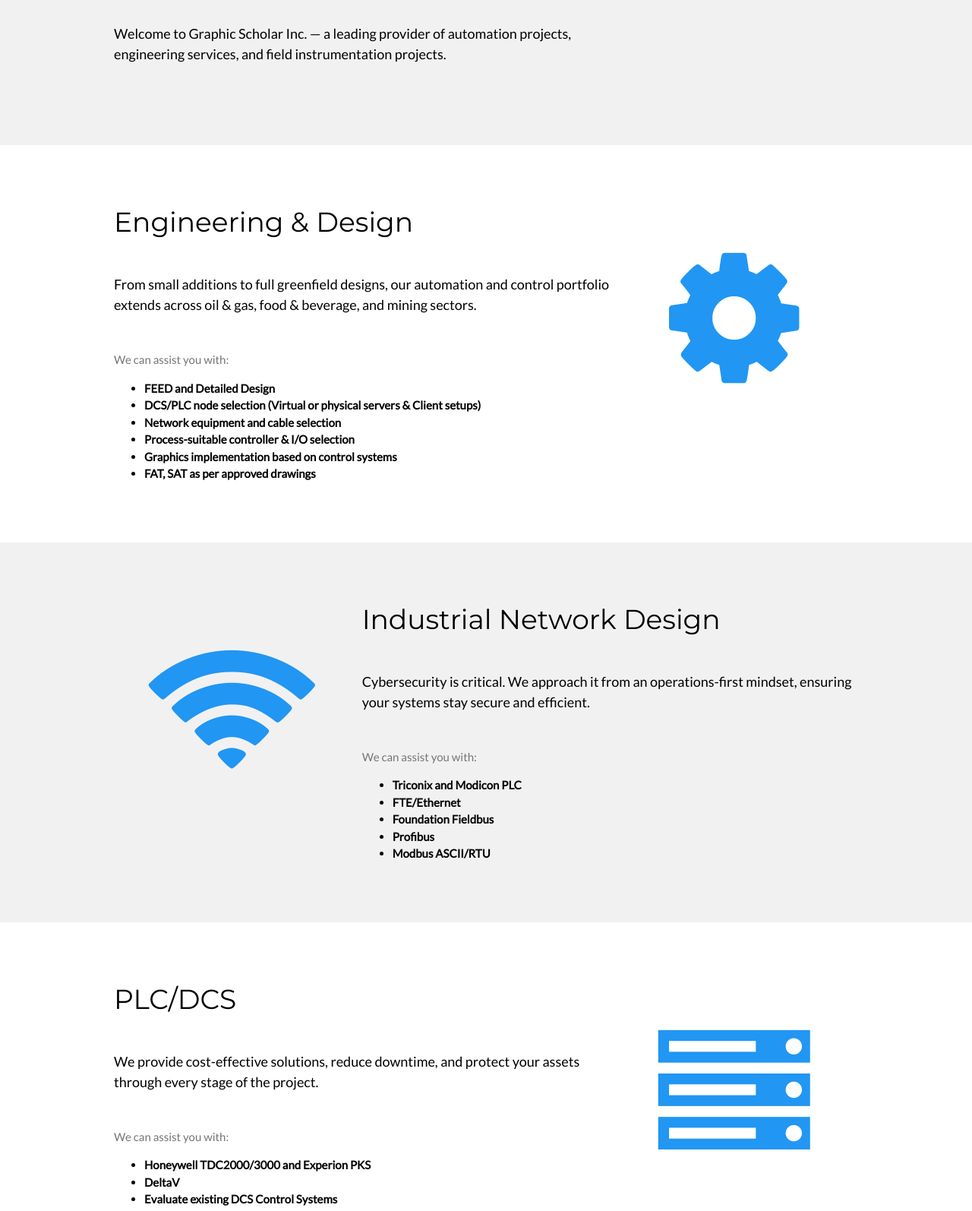
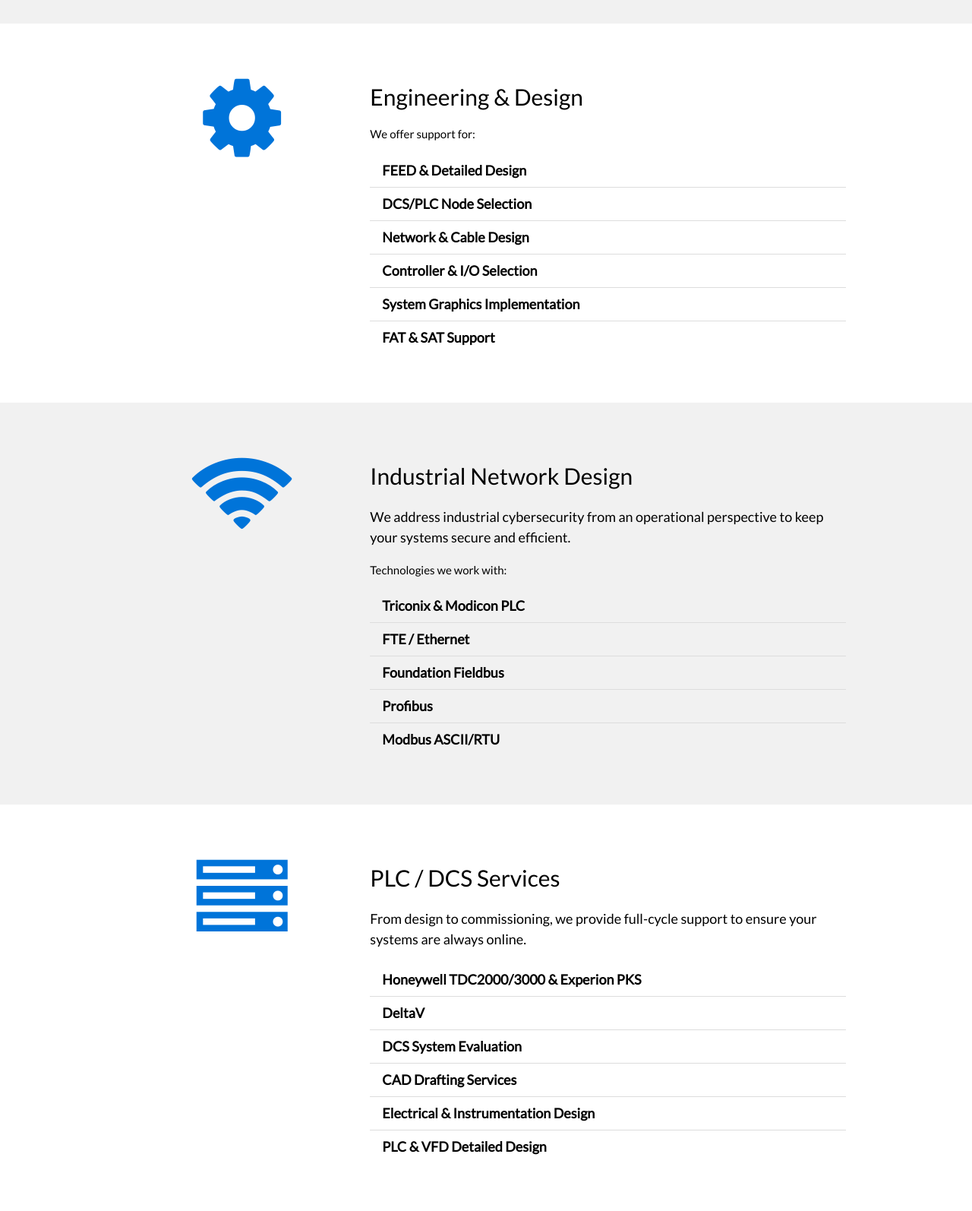
Before and after one commit to DDpyan/DDpyan.github.io, a plain HTML site: page index.html in a window 1280 px wide. Shown: the part 753-2347 px from the top of the page at 76% size. Drawn offline with nearby package versions, Linux system fonts and the light colour scheme.

Commit message:
Update index.html

```diff
--- a/index.html
+++ b/index.html
@@ -5,14 +5,41 @@
   <meta charset="UTF-8">
   <meta name="viewport" content="width=device-width, initial-scale=1">
   <link rel="stylesheet" href="https://www.w3schools.com/w3css/4/w3.css">
-  <link rel="stylesheet" href="https://fonts.googleapis.com/css?family=Lato">
-  <link rel="stylesheet" href="https://fonts.googleapis.com/css?family=Montserrat">
+  <link rel="stylesheet" href="https://fonts.googleapis.com/css?family=Lato|Montserrat">
   <link rel="stylesheet" href="https://cdnjs.cloudflare.com/ajax/libs/font-awesome/4.7.0/css/font-awesome.min.css">
   <style>
-    body,h1,h2,h3,h4,h5,h6 {font-family: "Lato", sans-serif}
-    .w3-bar,h1,button {font-family: "Montserrat", sans-serif}
-    .fa-cog,.fa-wifi,.fa-server {font-size:200px}
-    .w3-primary {background-color: #1E90FF !important; color: white !important;} /* Clean professional blue */
+    :root {
+      --primary-color: #0074D9;
+    }
+
+    body,h1,h2,h3,h4,h5,h6 {
+      font-family: "Lato", sans-serif;
+    }
+
+    .w3-bar,h1,button {
+      font-family: "Montserrat", sans-serif;
+    }
+
+    .fa {
+      font-size: 80px;
+    }
+
+    .section-icon {
+      font-size: 120px;
+    }
+
+    .w3-primary {
+      background-color: var(--primary-color) !important;
+      color: white !important;
+    }
+
+    .w3-text-primary {
+      color: var(--primary-color) !important;
+    }
+
+    a.w3-hover-text-primary:hover {
+      color: var(--primary-color) !important;
+    }
   </style>
 </head>
 <body>
@@ -20,66 +47,65 @@
 <!-- Navigation Bar -->
 <div class="w3-top">
   <div class="w3-bar w3-primary w3-card w3-large">
-    <a href="#" class="w3-bar-item w3-button w3-padding-large">
-      <img src="logo.png" alt="Graphic Scholar Inc." style="height:35px; vertical-align:middle; margin-right:10px;">
-      HOME
-    </a>
+    <a href="#" class="w3-bar-item w3-button w3-padding-large">HOME</a>
+    <a href="#about" class="w3-bar-item w3-button w3-padding-large">ABOUT</a>
+    <a href="#engineering" class="w3-bar-item w3-button w3-padding-large">ENGINEERING</a>
+    <a href="#network" class="w3-bar-item w3-button w3-padding-large">NETWORK</a>
+    <a href="#plc" class="w3-bar-item w3-button w3-padding-large">PLC/DCS</a>
+    <a href="#contact" class="w3-bar-item w3-button w3-padding-large">CONTACT</a>
   </div>
 </div>
 
 <!-- Header -->
 <header class="w3-container w3-center w3-primary" style="padding:150px 16px" id="home">
-  <img src="logo.png" alt="Graphic Scholar Logo" style="height:100px; margin-bottom: 24px;">
-  <h1 class="w3-jumbo">Graphic Scholar Inc.</h1>
+  <h1 class="w3-jumbo w3-animate-top">Graphic Scholar Inc.</h1>
   <p class="w3-xlarge">Automation | Engineering | Instrumentation</p>
 </header>
 
-<!-- About Us -->
-<div class="w3-row-padding w3-light-grey w3-padding-64 w3-container">
-  <div class="w3-content">
-    <div class="w3-twothird">
-      <h1>About Us</h1>
-      <h5 class="w3-padding-32">Welcome to Graphic Scholar Inc. — a leading provider of automation projects, engineering services, and field instrumentation projects.</h5>
+<!-- About Section -->
+<div class="w3-container w3-padding-64 w3-light-grey" id="about">
+  <div class="w3-row-padding w3-center w3-margin-top">
+    <div class="w3-col m12">
+      <h2>About Us</h2>
+      <p class="w3-large w3-padding-16">Welcome to Graphic Scholar Inc., a leading provider of automation projects, engineering services, and field instrumentation solutions.</p>
     </div>
-    <div class="w3-third w3-center"></div>
   </div>
 </div>
 
-<!-- Engineering & Design -->
-<div class="w3-row-padding w3-padding-64 w3-container">
-  <div class="w3-content">
+<!-- Engineering & Design Section -->
+<div class="w3-container w3-padding-64" id="engineering">
+  <div class="w3-row-padding w3-content">
+    <div class="w3-third w3-center">
+      <i class="fa fa-cog section-icon w3-text-primary"></i>
+    </div>
     <div class="w3-twothird">
-      <h1>Engineering & Design</h1>
-      <h5 class="w3-padding-32">From small additions to full greenfield designs, our automation and control portfolio extends across oil & gas, food & beverage, and mining sectors.</h5>
-      <p class="w3-text-grey">We can assist you with:</p>
-      <ul>
-        <li><strong>FEED and Detailed Design</strong></li>
-        <li><strong>DCS/PLC node selection (Virtual or physical servers & Client setups)</strong></li>
-        <li><strong>Network equipment and cable selection</strong></li>
-        <li><strong>Process-suitable controller & I/O selection</strong></li>
-        <li><strong>Graphics implementation based on control systems</strong></li>
-        <li><strong>FAT, SAT as per approved drawings</strong></li>
+      <h2>Engineering & Design</h2>
+      <p>We offer support for:</p>
+      <ul class="w3-ul w3-large">
+        <li><strong>FEED & Detailed Design</strong></li>
+        <li><strong>DCS/PLC Node Selection</strong></li>
+        <li><strong>Network & Cable Design</strong></li>
+        <li><strong>Controller & I/O Selection</strong></li>
+        <li><strong>System Graphics Implementation</strong></li>
+        <li><strong>FAT & SAT Support</strong></li>
       </ul>
-    </div>
-    <div class="w3-third w3-center">
-      <i class="fa fa-cog w3-padding-64 w3-text-blue"></i>
     </div>
   </div>
 </div>
 
 <!-- Industrial Network Design -->
-<div class="w3-row-padding w3-light-grey w3-padding-64 w3-container">
-  <div class="w3-content">
+<div class="w3-container w3-padding-64 w3-light-grey" id="network">
+  <div class="w3-row-padding w3-content">
     <div class="w3-third w3-center">
-      <i class="fa fa-wifi w3-padding-64 w3-text-blue w3-margin-right"></i>
+      <i class="fa fa-wifi section-icon w3-text-primary"></i>
     </div>
     <div class="w3-twothird">
-      <h1>Industrial Network Design</h1>
-      <h5 class="w3-padding-32">Cybersecurity is critical. We approach it from an operations-first mindset, ensuring your systems stay secure and efficient.</h5>
-      <p class="w3-text-grey">We can assist you with:</p>
-      <ul>
-        <li><strong>Triconix and Modicon PLC</strong></li>
-        <li><strong>FTE/Ethernet</strong></li>
+      <h2>Industrial Network Design</h2>
+      <p class="w3-large">We address industrial cybersecurity from an operational perspective to keep your systems secure and efficient.</p>
+      <p>Technologies we work with:</p>
+      <ul class="w3-ul w3-large">
+        <li><strong>Triconix & Modicon PLC</strong></li>
+        <li><strong>FTE / Ethernet</strong></li>
         <li><strong>Foundation Fieldbus</strong></li>
         <li><strong>Profibus</strong></li>
         <li><strong>Modbus ASCII/RTU</strong></li>
@@ -88,34 +114,33 @@
   </div>
 </div>
 
-<!-- PLC/DCS -->
-<div class="w3-row-padding w3-padding-64 w3-container">
-  <div class="w3-content">
+<!-- PLC/DCS Section -->
+<div class="w3-container w3-padding-64" id="plc">
+  <div class="w3-row-padding w3-content">
+    <div class="w3-third w3-center">
+      <i class="fa fa-server section-icon w3-text-primary"></i>
+    </div>
     <div class="w3-twothird">
-      <h1>PLC/DCS</h1>
-      <h5 class="w3-padding-32">We provide cost-effective solutions, reduce downtime, and protect your assets through every stage of the project.</h5>
-      <p class="w3-text-grey">We can assist you with:</p>
-      <ul>
-        <li><strong>Honeywell TDC2000/3000 and Experion PKS</strong></li>
+      <h2>PLC / DCS Services</h2>
+      <p class="w3-large">From design to commissioning, we provide full-cycle support to ensure your systems are always online.</p>
+      <ul class="w3-ul w3-large">
+        <li><strong>Honeywell TDC2000/3000 & Experion PKS</strong></li>
         <li><strong>DeltaV</strong></li>
-        <li><strong>Evaluate existing DCS Control Systems</strong></li>
-        <li><strong>Drafting and CAD services</strong></li>
-        <li><strong>Electrical and instrumentation design services</strong></li>
-        <li><strong>Detailed PLC system design</strong></li>
-        <li><strong>Detailed VFD design</strong></li>
+        <li><strong>DCS System Evaluation</strong></li>
+        <li><strong>CAD Drafting Services</strong></li>
+        <li><strong>Electrical & Instrumentation Design</strong></li>
+        <li><strong>PLC & VFD Detailed Design</strong></li>
       </ul>
-    </div>
-    <div class="w3-third w3-center">
-      <i class="fa fa-server w3-padding-64 w3-text-blue"></i>
     </div>
   </div>
 </div>
 
-<!-- Contact -->
-<div class="w3-container w3-black w3-center w3-opacity w3-padding-64">
-  <h1 class="w3-margin w3-xlarge">Contact Us:</h1>
-  <h6 class="w3-padding-16">Address: 11134 72 Ave, Edmonton, Alberta, Canada T6G 0B2</h6>
-  <h6 class="w3-padding-16">Email: info@graphicscholar.com</h6>
+<!-- Contact Section -->
+<div class="w3-container w3-black w3-center w3-padding-64" id="contact">
+  <h2>Contact Us</h2>
+  <p class="w3-large">Let's start your next project.</p>
+  <p>📍 11134 72 Ave Edmonton, Alberta, Canada T6G 0B2</p>
+  <p>✉️ <a href="mailto:info@graphicscholar.com" class="w3-hover-text-primary">info@graphicscholar.com</a></p>
 </div>
 
 </body>
```
